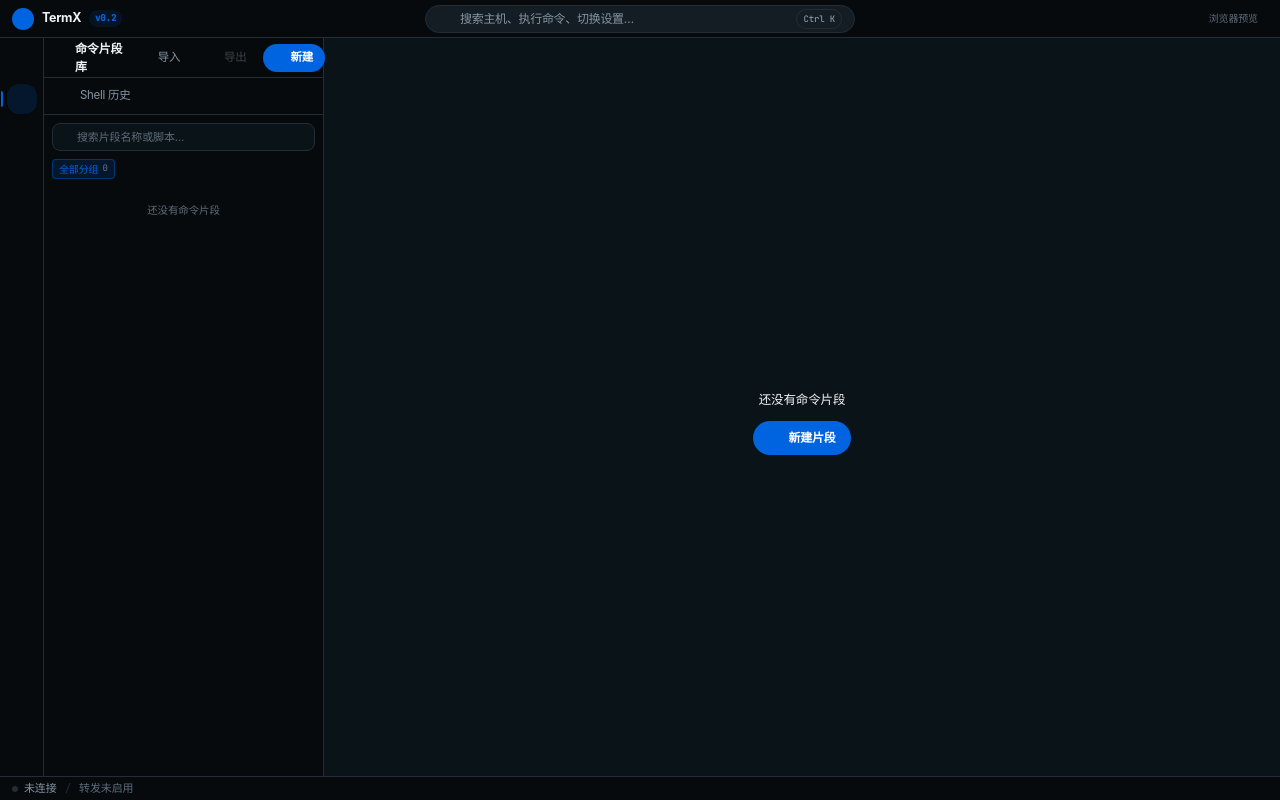
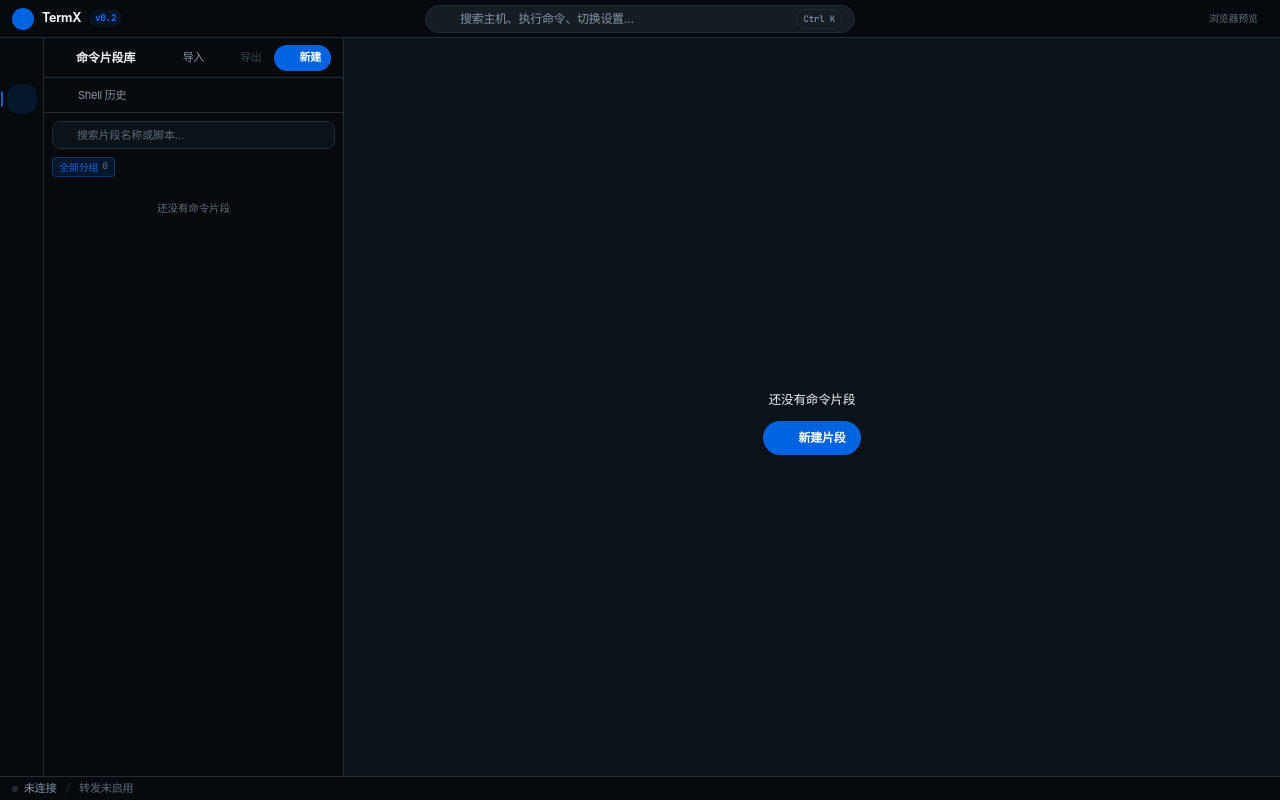
Before and after one commit to zk020106/termx, a React (Vite) app: page /#/snippets in a window 1280 px wide. Built offline with nearby package versions, Linux system fonts and the light colour scheme; what @iconify/tailwind4 would draw is missing.

Commit message:
fix(ui): prevent sidebar header title text wrapping in snippets and keys

```diff
--- a/src/screens/Forward.tsx
+++ b/src/screens/Forward.tsx
@@ -275,10 +275,10 @@ export default function Forward() {
 			<div className="flex min-h-0 flex-1 bg-surface">
 				{/* 左侧规则列表 */}
 				<aside className="flex w-[280px] shrink-0 flex-col border-r border-border bg-surface-sunk">
-					<div className="flex h-10 items-center justify-between border-b border-border px-3">
-						<div className="flex items-center gap-1.5">
-							<span className="icon-[lucide--waypoints] size-3.5 text-primary" />
-							<h1 className="text-[12px] font-semibold text-surface-foreground">端口转发规则</h1>
+					<div className="flex h-10 shrink-0 items-center justify-between border-b border-border px-3">
+						<div className="flex shrink-0 items-center gap-1.5 min-w-0">
+							<span className="icon-[lucide--waypoints] size-3.5 shrink-0 text-primary" />
+							<h1 className="whitespace-nowrap text-[12px] font-semibold text-surface-foreground">端口转发规则</h1>
 						</div>
 						<Button size="sm" variant="primary" icon="icon-[lucide--plus]" onClick={openNew}>
 							新建
--- a/src/screens/Keys.tsx
+++ b/src/screens/Keys.tsx
@@ -376,18 +376,18 @@ export default function Keys() {
 	return (
 		<WindowChrome>
 			<div className="relative flex min-h-0 flex-1 bg-surface">
-				{/* 左侧密钥列表 (280px) */}
-				<aside className="flex w-[280px] shrink-0 flex-col border-r border-border bg-surface-sunk">
-					<div className="flex h-10 items-center justify-between border-b border-border px-3">
-						<div className="flex items-center gap-1.5">
-							<span className="icon-[lucide--key-round] size-3.5 text-primary" />
-							<h1 className="text-[12px] font-semibold text-surface-foreground">SSH 密钥管理</h1>
+				{/* 左侧密钥列表 (300px) */}
+				<aside className="flex w-[300px] shrink-0 flex-col border-r border-border bg-surface-sunk">
+					<div className="flex h-10 shrink-0 items-center justify-between border-b border-border px-3">
+						<div className="flex shrink-0 items-center gap-1.5 min-w-0">
+							<span className="icon-[lucide--key-round] size-3.5 shrink-0 text-primary" />
+							<h1 className="whitespace-nowrap text-[12px] font-semibold text-surface-foreground">SSH 密钥管理</h1>
 						</div>
-						<div className="flex items-center gap-1">
-							<Button size="sm" variant="primary" icon="icon-[lucide--key-round]" className="h-6 px-2 text-[11px]" onClick={() => setGenerateOpen(true)}>
+						<div className="flex shrink-0 items-center gap-1">
+							<Button size="sm" variant="primary" icon="icon-[lucide--key-round]" className="h-6.5 px-2 text-[11px]" onClick={() => setGenerateOpen(true)}>
 								生成密钥
 							</Button>
-							<Button size="sm" icon="icon-[lucide--file-key]" className="h-6 px-2 text-[11px]" onClick={() => setImportOpen(true)}>
+							<Button size="sm" icon="icon-[lucide--file-key]" className="h-6.5 px-2 text-[11px]" onClick={() => setImportOpen(true)}>
 								导入密钥
 							</Button>
 						</div>
--- a/src/screens/Snippets.tsx
+++ b/src/screens/Snippets.tsx
@@ -724,14 +724,21 @@ export default function Snippets() {
 		<WindowChrome>
 			<div className="flex min-h-0 flex-1 bg-surface">
 				{/* 左侧：片段库（搜索 + 分组筛选 + 分组列表） */}
-				<aside className="flex w-[280px] shrink-0 flex-col border-r border-border bg-surface-sunk">
+				<aside className="flex w-[300px] shrink-0 flex-col border-r border-border bg-surface-sunk">
 					<div className="flex h-10 shrink-0 items-center justify-between border-b border-border px-3">
-						<div className="flex items-center gap-1.5">
-							<span className="icon-[lucide--terminal-square] size-3.5 text-primary" />
-							<h1 className="text-[12px] font-semibold text-surface-foreground">命令片段库</h1>
+						<div className="flex shrink-0 items-center gap-1.5 min-w-0">
+							<span className="icon-[lucide--terminal-square] size-3.5 shrink-0 text-primary" />
+							<h1 className="whitespace-nowrap text-[12px] font-semibold text-surface-foreground">命令片段库</h1>
 						</div>
-						<div className="flex items-center gap-1">
-							<Button size="sm" variant="ghost" icon="icon-[lucide--upload]" onClick={() => void importSnippets()} title="导入片段（Netcatty JSON）">
+						<div className="flex shrink-0 items-center gap-1">
+							<Button
+								size="sm"
+								variant="ghost"
+								icon="icon-[lucide--upload]"
+								onClick={() => void importSnippets()}
+								title="导入片段（Netcatty JSON）"
+								className="h-6.5 px-2 text-[11px]"
+							>
 								导入
 							</Button>
 							<Button
@@ -741,16 +748,29 @@ export default function Snippets() {
 								onClick={() => void exportSnippets(library, "all")}
 								disabled={library.length === 0}
 								title="导出全部片段（Netcatty JSON）"
+								className="h-6.5 px-2 text-[11px]"
 							>
 								导出
 							</Button>
-							<Button size="sm" variant="primary" icon="icon-[lucide--plus]" onClick={openNew}>
+							<Button
+								size="sm"
+								variant="primary"
+								icon="icon-[lucide--plus]"
+								onClick={openNew}
+								className="h-6.5 px-2.5 text-[11px]"
+							>
 								新建
 							</Button>
 						</div>
 					</div>
-					<div className="flex items-center gap-1 border-b border-border px-2 py-1">
-						<Button size="sm" variant={historyOpen ? "primary" : "ghost"} icon="icon-[lucide--clock]" onClick={() => setHistoryOpen(!historyOpen)}>
+					<div className="flex items-center gap-1 border-b border-border px-2.5 py-1">
+						<Button
+							size="sm"
+							variant={historyOpen ? "primary" : "ghost"}
+							icon="icon-[lucide--clock]"
+							onClick={() => setHistoryOpen(!historyOpen)}
+							className="h-6.5 px-2 text-[11px]"
+						>
 							Shell 历史
 						</Button>
 						<div className="flex-1" />
@@ -761,6 +781,7 @@ export default function Snippets() {
 							title="选择代码片段"
 							aria-label="选择代码片段"
 							onClick={() => (multiSelect ? clearSelection() : setMultiSelect(true))}
+							className="h-6.5 w-6.5 p-0"
 						/>
 					</div>
 					{multiSelect && (
--- a/src/screens/Transfers.tsx
+++ b/src/screens/Transfers.tsx
@@ -209,9 +209,9 @@ export default function Transfers() {
 				{/* 左侧任务列表 (280px) */}
 				<aside className="flex w-[280px] shrink-0 flex-col border-r border-border bg-surface-sunk">
 					<div className="flex h-10 shrink-0 items-center justify-between border-b border-border px-3">
-						<div className="flex items-center gap-1.5">
-							<span className="icon-[lucide--arrow-down-up] size-3.5 text-primary" />
-							<h1 className="text-[12px] font-semibold text-surface-foreground">传输队列</h1>
+						<div className="flex shrink-0 items-center gap-1.5 min-w-0">
+							<span className="icon-[lucide--arrow-down-up] size-3.5 shrink-0 text-primary" />
+							<h1 className="whitespace-nowrap text-[12px] font-semibold text-surface-foreground">传输队列</h1>
 						</div>
 						<div className="flex items-center gap-2 font-mono text-[11px] tabular-nums text-muted">
 							<span>{visible.length} 个任务</span>
```
